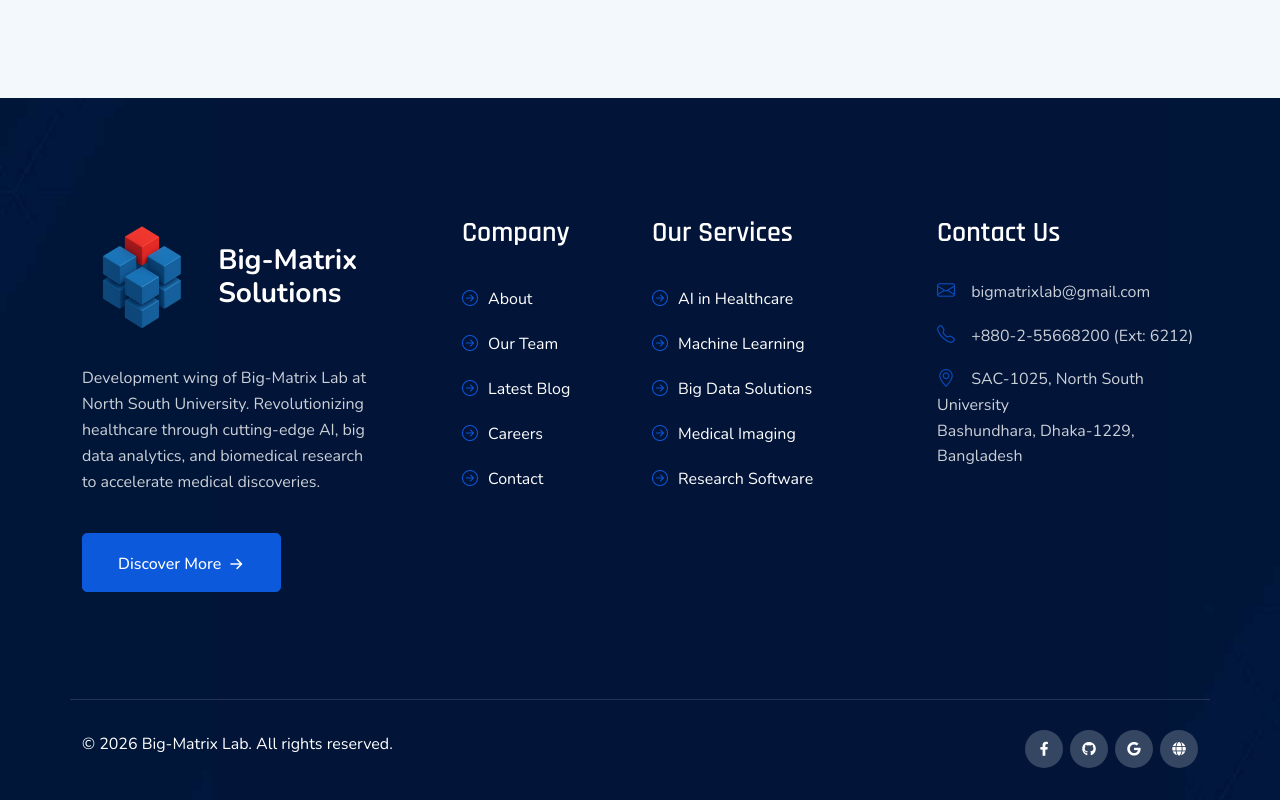
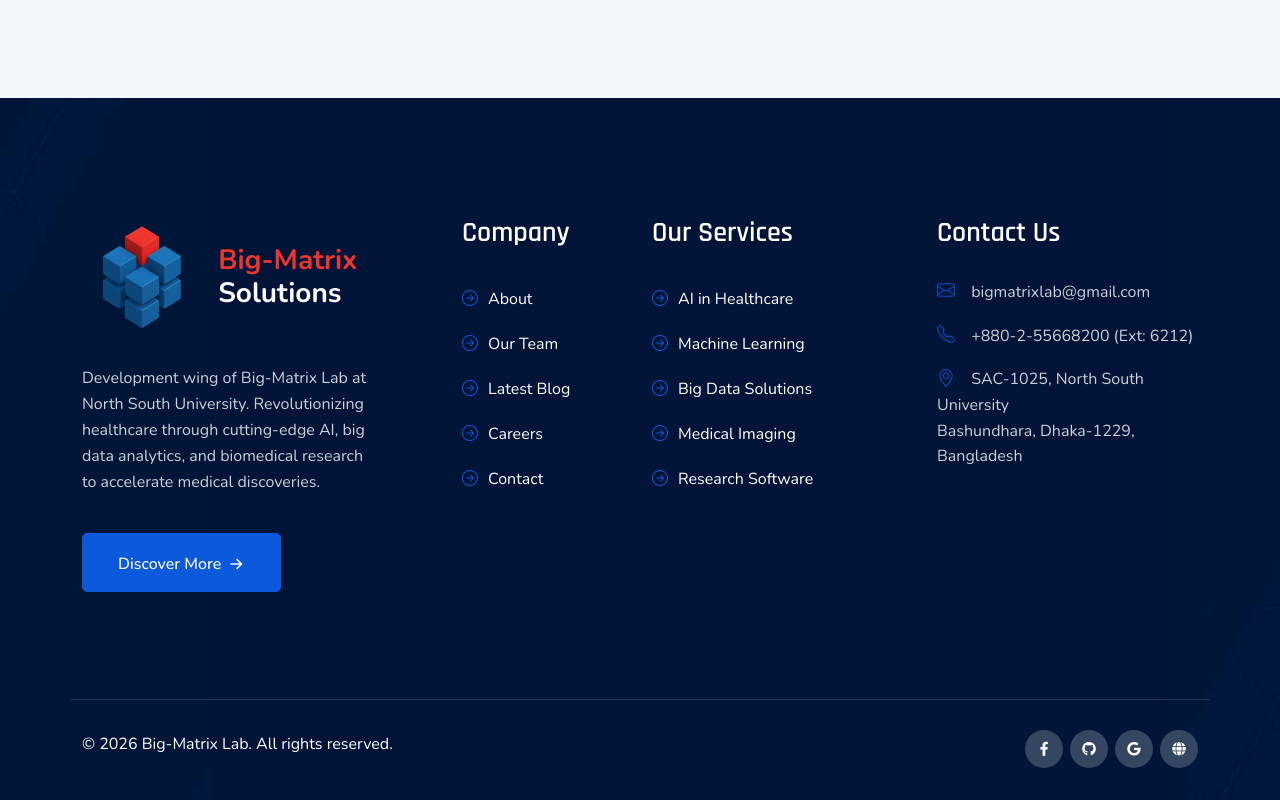
Before and after one commit to BigMatrixLab/Big-Matrix-Solutions, a React (Vite) app: page / in a window 1280 px wide. Shown: the part 9125-9925 px from the top of the page. Built offline with nearby package versions, Linux system fonts and the light colour scheme.

Commit message:
footer style changed

```diff
--- a/src/components/FooterArea.jsx
+++ b/src/components/FooterArea.jsx
@@ -11,7 +11,7 @@ const FooterArea = () => {
                             <Link to="/" className="d-flex align-items-center">
                                 <img src="/assets/images/big_matrix_cube.png" alt="logo" style={{ maxHeight: '120px' }} />
                                 <span className="logo-text ms-3" style={{ fontWeight: 'bold', fontSize: '28px', lineHeight: '1.2', color: '#fff' }}>
-                                    Big-Matrix<br />Solutions
+                                    <span style={{ color: '#ED352D' }}> Big-Matrix</span><br />Solutions
                                 </span>
                             </Link>
                         </div>
```
